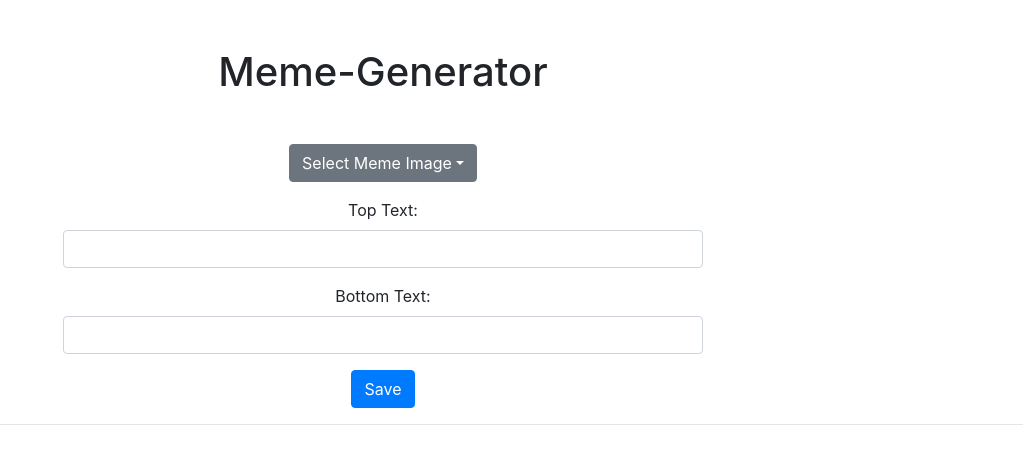
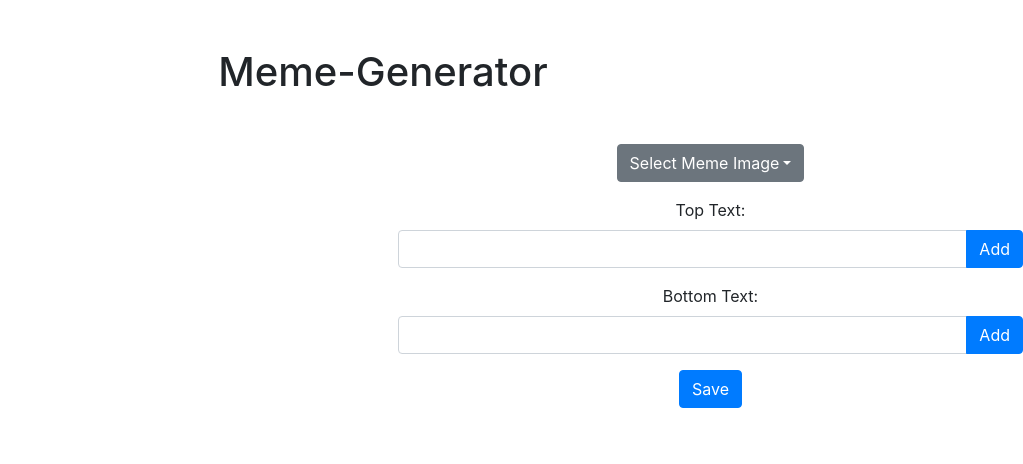
Before and after one commit to colts18seth/Meme-Generator-w-React-Redux, a React (Create React App) app: page / in a window 1280 px wide. Shown: the top 464 px of the page, without its empty margins (257-1280 px from the left). Built offline with nearby package versions, Linux system fonts and the light colour scheme.

Commit message:
changed to img and divs instead of canvas

```diff
--- a/src/FinishedMeme.js
+++ /dev/null
@@ -1,10 +0,0 @@
-
-function FinishedMeme({ drawFinishedMemes, meme }) {
-    return (
-        <div className="FinishedMeme">
-            <p>{meme.name}</p>
-        </div>
-    );
-}
-
-export default FinishedMeme;
--- a/src/MemeForm.css
+++ b/src/MemeForm.css
@@ -9,7 +9,13 @@
 	width: 50%;
 }
 
-canvas {
-	width: 500px;
-	height: 500px;
+#display img {
+	max-width: 100%;
+	max-height: 100%;
+	min-width: 400px;
+	min-height: 400px;
 }
+
+.topText {
+	text-align: center;
+}
--- a/src/MemeForm.js
+++ b/src/MemeForm.js
@@ -4,40 +4,41 @@ import meme3 from "./imgs/meme3.jpg";
 import meme4 from "./imgs/meme4.jpg";
 import { useSelector, useDispatch } from "react-redux";
 import './MemeForm.css';
-import FinishedMeme from "./FinishedMeme";
 
 function MemeForm() {
     const memes = useSelector(state => state.finishedMemes);
     const dispatch = useDispatch();
 
     const addImage = (e) => {
-        const canvas = document.getElementById('canvas');
-        const ctx = canvas.getContext('2d');
-        canvas.width = 500;
-        canvas.height = 500;
-        ctx.drawImage(e.target, 0, 0, 500, 500);
+        const display = document.getElementById("display");
+        if (display.firstChild) {
+            display.removeChild(display.firstChild);
+        }
+        const img = document.createElement('img');
+        img.src = e.target.src;
+        display.append(img);
 
         dispatch({ type: "ADD-IMAGE", image: e.target.src, name: e.target.alt });
     }
 
     const addTopText = () => {
-        const canvas = document.getElementById('canvas');
-        const ctx = canvas.getContext('2d');
-        const topTextInput = document.getElementById("topText")
-        let topText = topTextInput.value;
-        ctx.font = '40px arial';
-        ctx.fillText(topText, 10, 50);
+        const display = document.getElementById("display");
+        const topText = document.getElementById("topText");
+        const div = document.createElement('div');
+        div.innerText = topText.value;
+        div.classList.add("topText");
+        display.append(div);
 
         dispatch({ type: "ADD-TOP-TEXT", topText: topText });
     }
 
     const addBottomText = () => {
-        const canvas = document.getElementById('canvas');
-        const ctx = canvas.getContext('2d');
-        const bottomTextInput = document.getElementById("bottomText")
-        let bottomText = bottomTextInput.value;
-        ctx.font = '40px arial';
-        ctx.fillText(bottomText, 10, 490);
+        const display = document.getElementById("display");
+        const bottomText = document.getElementById("bottomText");
+        const div = document.createElement('div');
+        div.innerText = bottomText.value;
+        div.classList.add("bottomText");
+        display.append(div);
 
         dispatch({ type: "ADD-BOTTOM-TEXT", bottomText: bottomText });
     }
@@ -48,20 +49,12 @@ function MemeForm() {
         console.log(memes)
     }
 
-    const drawFinishedMemes = (meme) => {
-        const finishedMemes = document.getElementById("finishedMemes");
-        const canvas = document.createElement("canvas");
-        const ctx = canvas.getContext('2d');
-        let topText = meme.topText;
-        let bottomText = meme.bottomText;
-        ctx.font = '40px arial';
-        ctx.fillText(topText, 10, 50);
-        ctx.fillText(bottomText, 10, 490);
-        finishedMemes.append(canvas);
-    }
-
     return (
-        <div className="MemeForm">
+        <div className="row">
+            <div className="col">
+                <div id="display"></div>
+            </div>
+            <div className="MemeForm col">
                 <div id='imageSelect' className="dropdown">
                     <button className="btn btn-secondary dropdown-toggle" type="button" id="dropdownMenuButton" data-toggle="dropdown">
                         Select Meme Image
@@ -86,27 +79,29 @@ function MemeForm() {
                         <label htmlFor="topText">
                             Top Text:
                         </label>
-                    <input onChange={addTopText} className="form-control" id="topText" />
+                        <div className="input-group mb-3">
+                            <input className="form-control" id="topText" />
+                            <div className="input-group-append">
+                                <button onClick={addTopText} className="btn btn-primary" type="button">Add</button>
+                            </div>
+                        </div>
                     </div>
                     <div className="form-group">
                         <label htmlFor="bottomText">
                             Bottom Text:
                         </label>
-                    <input onChange={addBottomText} className="form-control" id="bottomText" />
+                        <div className="input-group mb-3">
+                            <input className="form-control" id="bottomText" />
+                            <div className="input-group-append">
+                                <button onClick={addBottomText} className="btn btn-primary" type="button">Add</button>
+                            </div>
+                        </div>
                     </div>
                     <button onClick={saveMeme} type="submit" className="btn btn-primary">
                         Save
                 </button>
                 </form>
-            <hr />
-            <div id="display">
-                <canvas id="canvas">
-                </canvas>
-            </div>
-            <div id="finishedMemes">
-                {memes &&
-                    memes.map(meme => <FinishedMeme drawFinishedMemes={drawFinishedMemes} meme={meme} />)
-                }
+
             </div>
         </div>
     );
```
Lines whose indentation alone changed are shown as unchanged.
